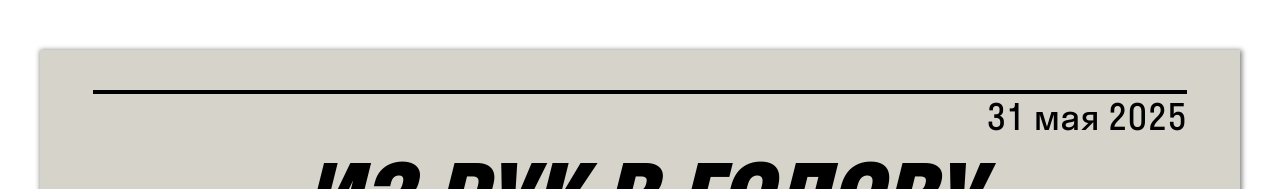
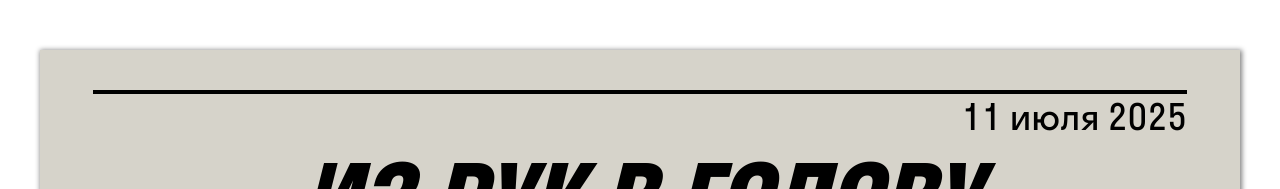
Before and after one commit to jenieritu/news, a plain HTML site: page index.html in a window 1280 px wide. Shown: the top 189 px of the page. Drawn offline with Linux system fonts and the light colour scheme.

Commit message:
изминили дату

```diff
--- a/index.html
+++ b/index.html
@@ -13,7 +13,7 @@
 <body>
     <div class="main">
         <div class="header">
-            <p class="header-date">31 мая 2025</p>
+            <p class="header-date">11 июля 2025</p>
             <h1 class="header-title">Из рук в голову</h1>
         </div>
         <div class="content">
```
